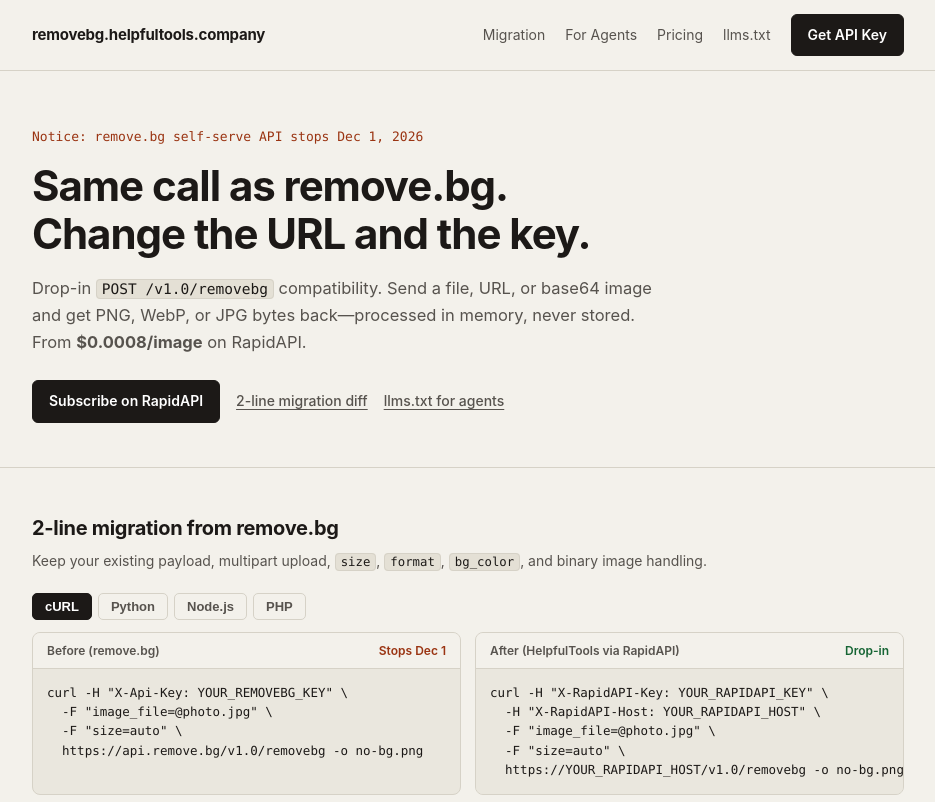
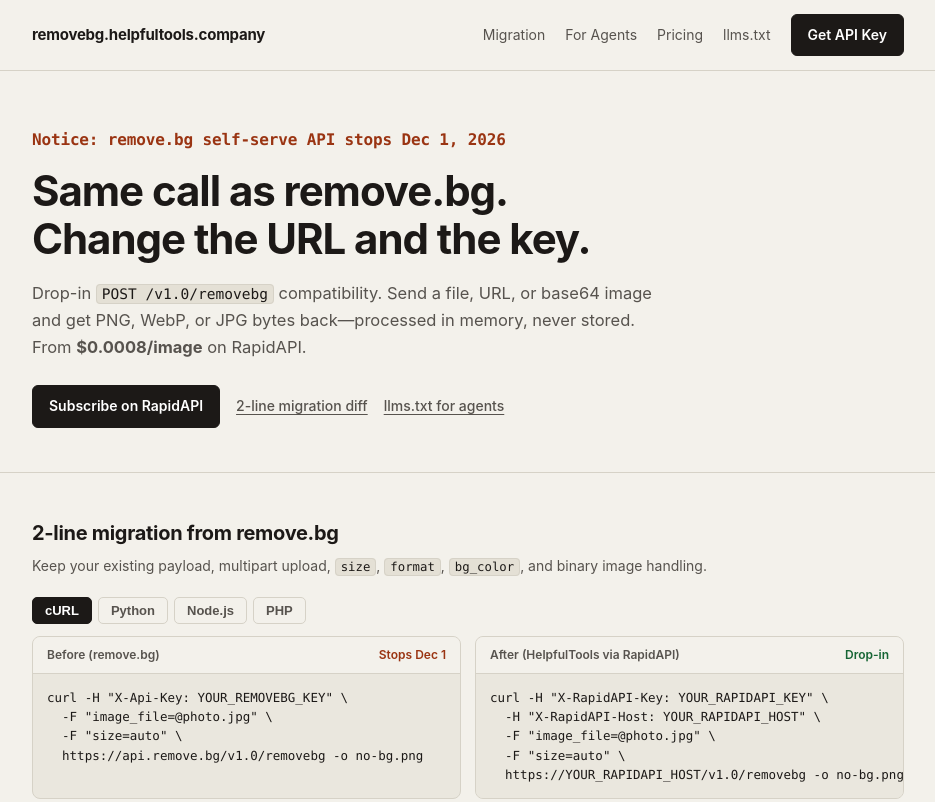
Before and after one commit to HelpfulToolsCompany/removebg-site, a plain HTML site: page index.html in a window 1280 px wide. Shown: the top 802 px of the page, without its empty margins (172-1107 px from the left). Drawn offline with Linux system fonts and the light colour scheme.

Commit message:
Make Dec 1 shutdown notice larger and bolder

```diff
--- a/index.html
+++ b/index.html
@@ -6,7 +6,7 @@
   <title>Background Remover API — Drop-in remove.bg Replacement | removebg.helpfultools.company</title>
   <meta name="description" content="remove.bg self-serve API shuts down Dec 1, 2026. Keep your exact POST /v1.0/removebg code. Swap two lines. From $0.0008/image on RapidAPI." />
   <link rel="canonical" href="https://removebg.helpfultools.company/" />
-  <link rel="stylesheet" href="styles.css?v=3" />
+  <link rel="stylesheet" href="styles.css?v=4" />
 </head>
 <body>
   <header>
--- a/styles.css
+++ b/styles.css
@@ -115,10 +115,12 @@ header {
 }
 
 .notice {
-  font-size: 13px;
+  font-size: 16px;
+  font-weight: 700;
   font-family: var(--mono);
   color: var(--danger);
   margin-bottom: 14px;
+  letter-spacing: -0.01em;
 }
 
 h1 {
```
